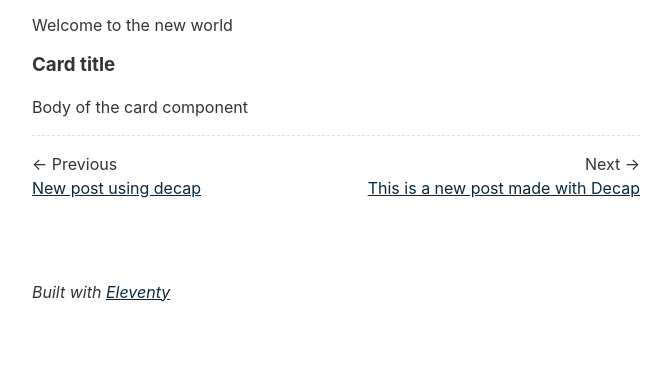
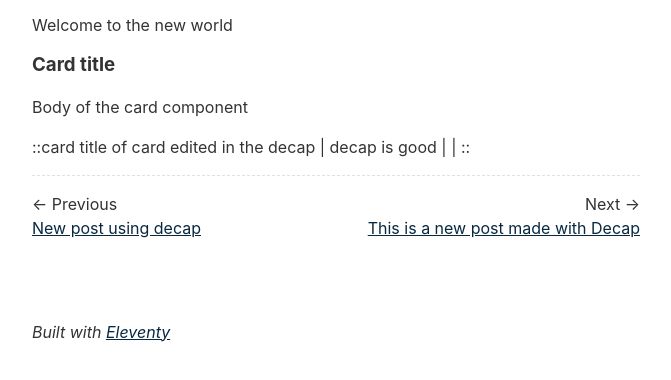
Before and after one commit to Hurricane86/EleventyTest, an Eleventy site: page content/blog/hello-world.md in a window 1280 px wide. Shown: the part 182-562 px from the top of the page, without its empty margins (304-975 px from the left). Built offline with nearby package versions, Linux system fonts and the light colour scheme; Eleventy itself is replaced by a stand-in of ours; files that its build step writes are made by us from their sources; what @zachleat/heading-anchors, zod-validation-error would draw is missing.

Commit message:
Update Blog “hello-world”

```diff
--- a/content/blog/hello-world.md
+++ b/content/blog/hello-world.md
@@ -8,3 +8,5 @@ tags:
 Welcome to the new world
 
 {% card "Card title", "Body of the card component" %}
+
+::card title of card edited in the decap | decap is good |  | ::
```
